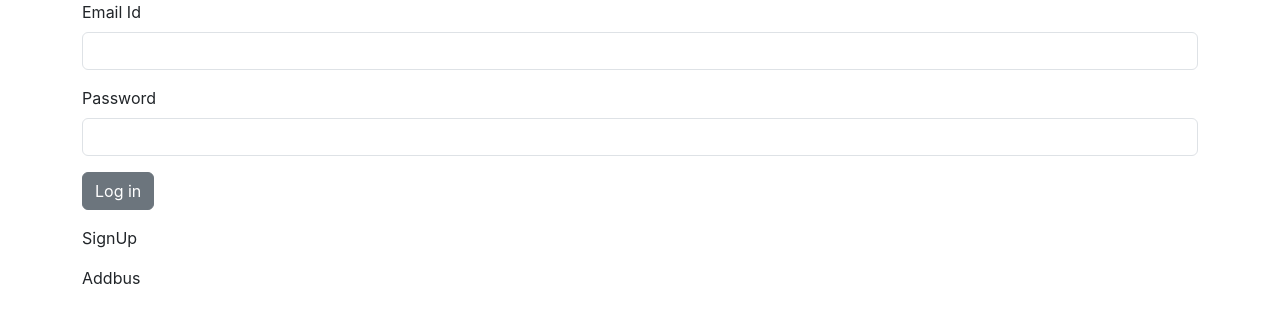
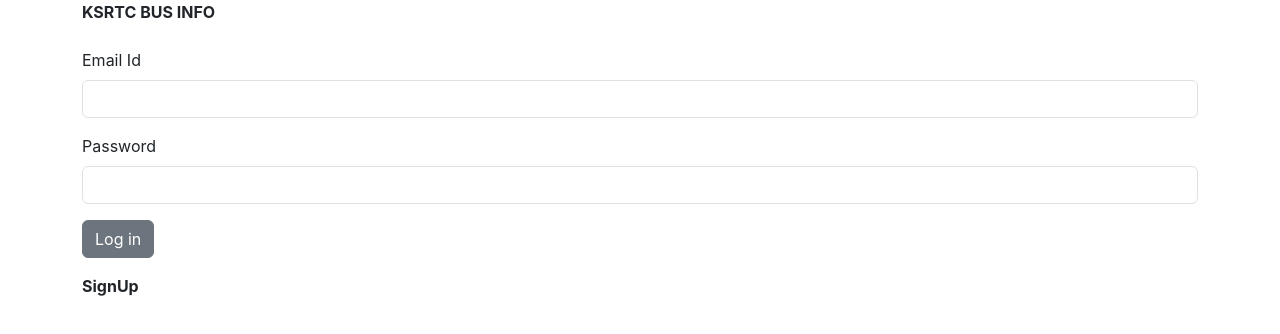
Before and after one commit to Jafnak/ksrtc-app-frontend, a React (Create React App) app: page / in a window 1280 px wide. Shown: the top 334 px of the page. Built offline with nearby package versions, Linux system fonts and the light colour scheme.

Commit message:
Dashboard  created

```diff
--- a/src/components/Login.jsx
+++ b/src/components/Login.jsx
@@ -1,6 +1,6 @@
 import axios from 'axios'
 import React, { useState } from 'react'
-import { Link } from 'react-router-dom'
+import { Link, useNavigate } from 'react-router-dom'
 
 const Login = () => {
 const [data,setData] = useState(
@@ -20,18 +20,33 @@
         (response)=>{
             console.log(response.data)
             if (response.data.status=="success") {
-                alert("Loginned successfully")
+                sessionStorage.setItem("token",response.data.token)
+                sessionStorage.setItem("userid",response.data.userid)
+                navigate("/busadd")
             } else {
                 alert("Error in login")
             }
         }
     ).catch()
 }
+
+let navigate=useNavigate()
+
   return (
     <div>
 
+
 <div className="container">
     <div className="row g-3">
+
+
+
+    <div className="col col-12 col-sm-12 col-md-12 col-lg-12 col-xl-12 col-xxl-12">
+
+            <label htmlFor="" className="form-label"><center><b>KSRTC BUS INFO</b></center></label>
+
+        </div>
+
         <div className="col col-12 col-sm-12 col-md-12 col-lg-12 col-xl-12 col-xxl-12">
             <label htmlFor="" className="form-label">Email Id</label>
             <input type="text" className="form-control" name='email' value={data.email} onChange={inputHandler} />
@@ -44,12 +59,9 @@
             <button className="btn btn-secondary" onClick={readValue}>Log in</button>
         </div>
         <div>
-            <Link class="nav-link" to="/signup">SignUp</Link>
+            <Link class="nav-link" to="/signup"><b>SignUp</b></Link>
+        </div>
 
-
-
-            </div>
-            <div><Link class="nav-link" to="/busadd">Addbus</Link></div>
 
 
     </div>
--- a/src/components/Signup.jsx
+++ b/src/components/Signup.jsx
@@ -1,6 +1,6 @@
 import axios from 'axios'
 import React, { useState } from 'react'
-import { Link } from 'react-router-dom'
+import { Link, useNavigate } from 'react-router-dom'
 
 const Signup = () => {
 const [data,setData] = useState(
@@ -27,7 +27,9 @@
         (response)=>{
             console.log(response.data)
             if (response.data.status == "success") {
-                alert("Successfully added")
+                sessionStorage.setItem("token",response.data.token)
+                sessionStorage.setItem("userid",response.data.userid)
+                navigate("/busadd")
             } else {
                 alert("error")
             }
@@ -41,6 +43,7 @@
     }
 }
 
+let navigate=useNavigate()
   return (
     <div>
 <div className="container">
@@ -74,7 +77,7 @@
                 <button className="btn btn-secondary" onClick={readValue}>SignUp</button>
             </div>
             <div>
-            <Link class="nav-link" to="/">Login</Link>
+            <Link class="nav-link" to="/"><b>Login</b></Link>
 
             </div>
 
```
